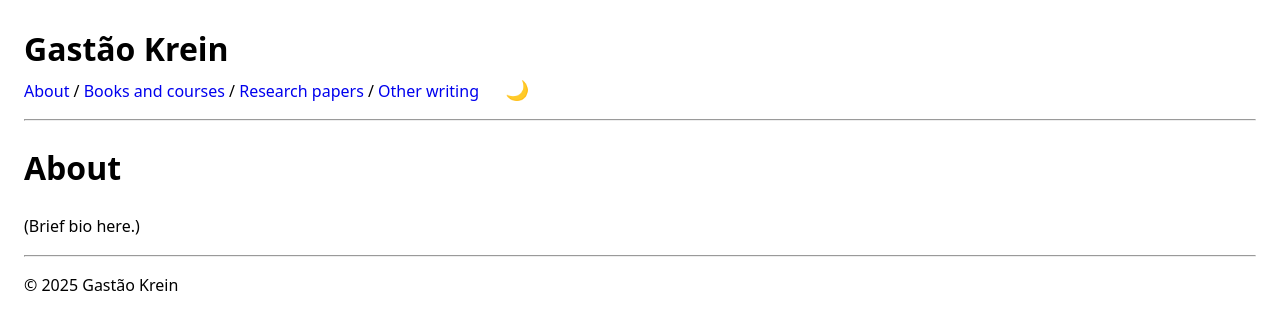
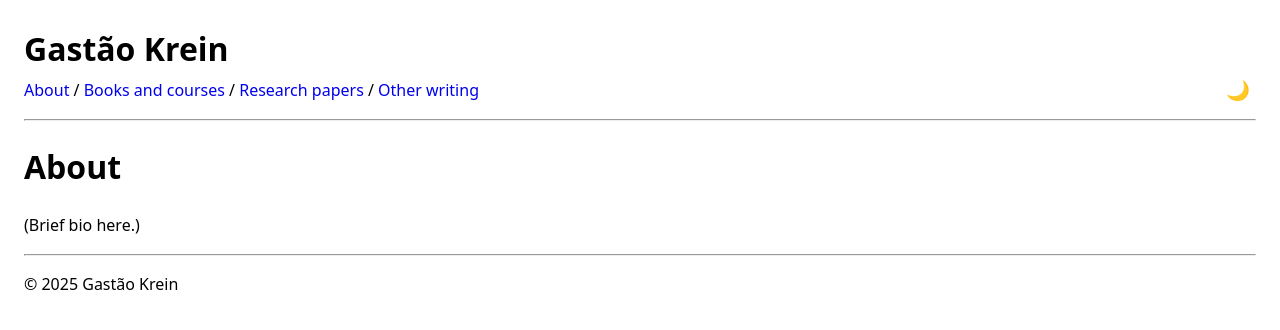
Before and after one commit to gkrein/gkrein.github.io, a Jekyll site: the page built from index.md, in a window 1280 px wide. Shown: the top 330 px of the page. Built offline with Jekyll 4.4.1, drawn with Linux system fonts in a browser that asks for light colours.

Commit message:
Update default.html

```diff
--- a/_layouts/default.html
+++ b/_layouts/default.html
@@ -9,11 +9,13 @@
 <body>
   <header>
     <h1>{{ site.title }}</h1>
-  <nav>
+    <nav style="display: flex; align-items: center; gap: 0.5rem;">
+      <div style="flex-grow: 1;">
         <a href="/index.html">About</a> /
         <a href="/books-and-courses.html">Books and courses</a> /
         <a href="/research-papers.html">Research papers</a> /
         <a href="/other-writing.html">Other writing</a>
+      </div>
       <button id="theme-toggle">🌙</button>
     </nav>
     <hr>
@@ -27,6 +29,7 @@
     <hr>
     <p>© {{ "now" | date: "%Y" }} {{ site.title }}</p>
   </footer>
+
   <script>
     const toggle = document.getElementById('theme-toggle');
     const body = document.body;
```
Lines whose indentation alone changed are shown as unchanged.
